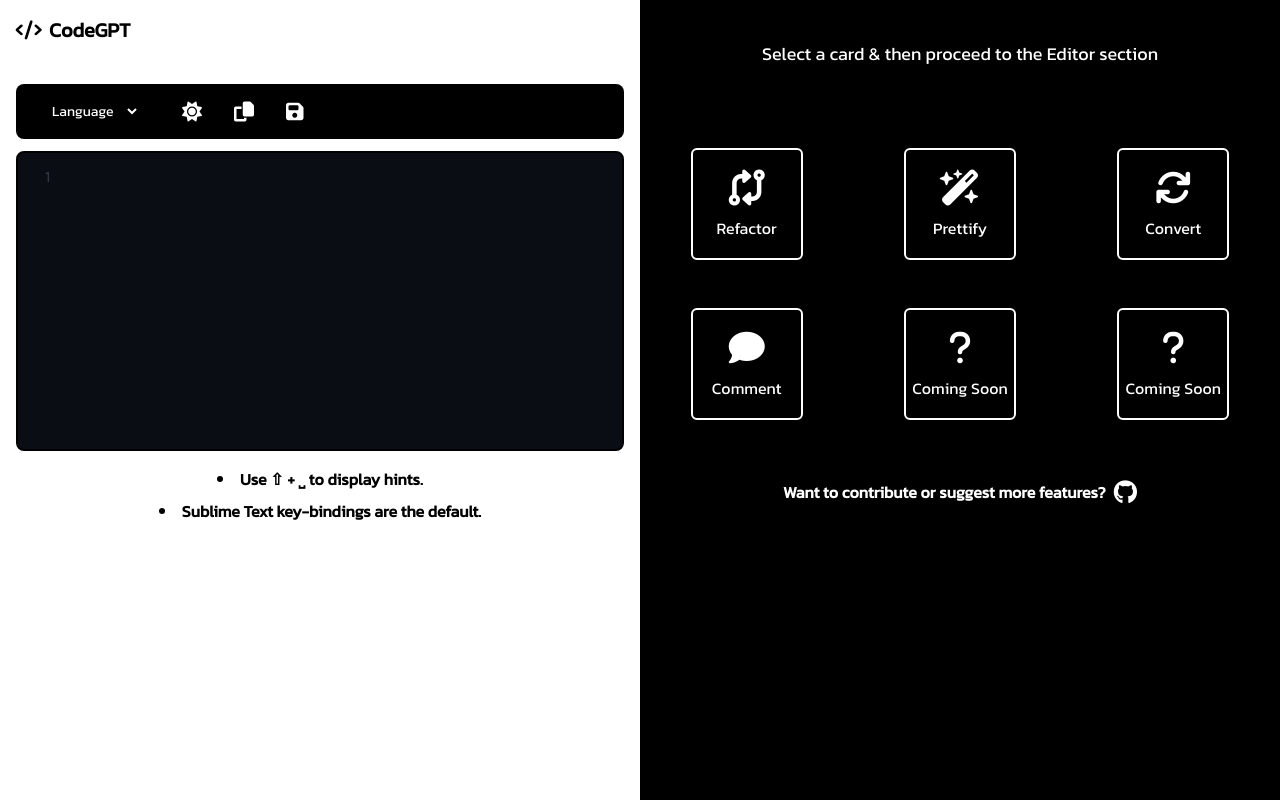
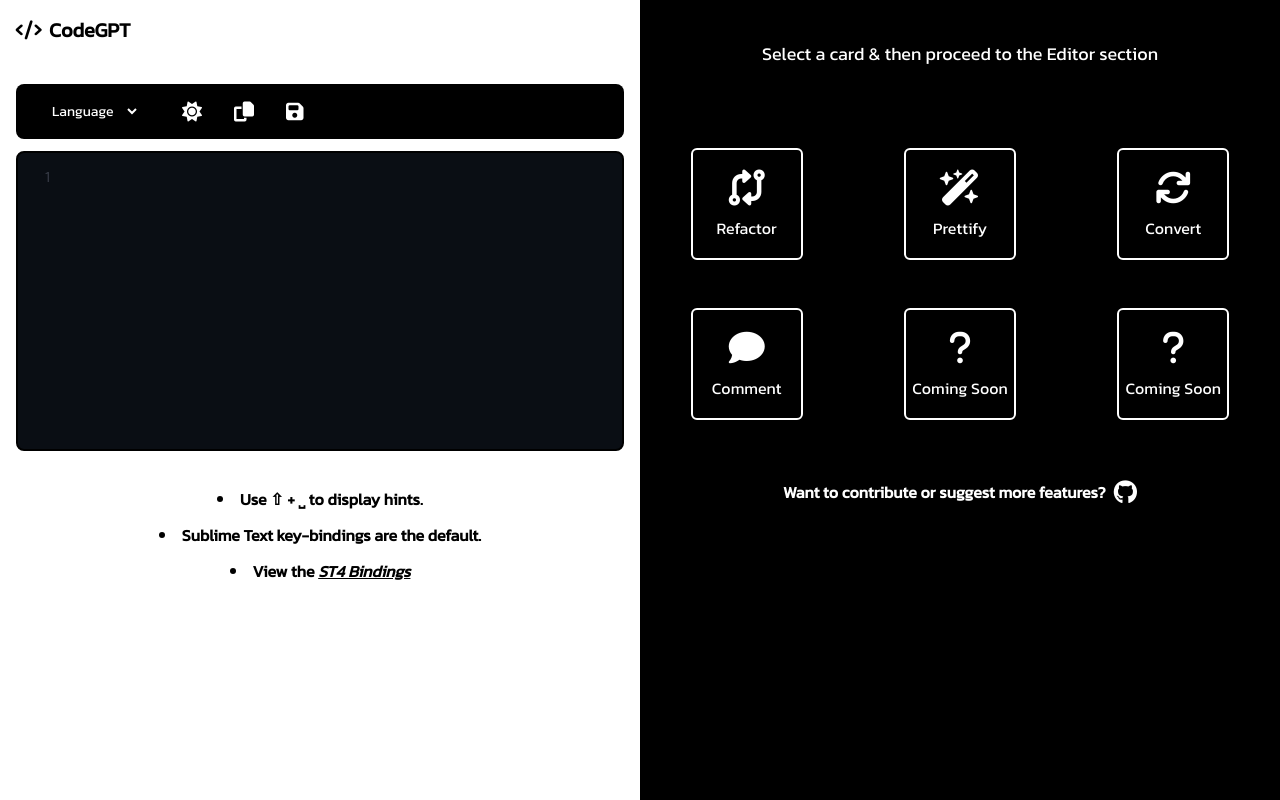
Before and after one commit to Abhishek-Dobliyal/CodeGPT, a Vue app: page /playground in a window 1280 px wide. Built offline with nearby package versions, Linux system fonts and the light colour scheme.

Commit message:
Animations added
Minor changes

Added hyperlink in Bullet component

```diff
--- a/public/index.html
+++ b/public/index.html
@@ -15,7 +15,10 @@
       href="https://cdnjs.cloudflare.com/ajax/libs/font-awesome/6.3.0/css/all.min.css"
       rel="stylesheet"
     />
-
+    <link
+      rel="stylesheet"
+      href="https://cdnjs.cloudflare.com/ajax/libs/animate.css/4.1.1/animate.min.css"
+    />
     <title><%= htmlWebpackPlugin.options.title %></title>
   </head>
   <body>
--- a/src/components/Bullets.vue
+++ b/src/components/Bullets.vue
@@ -1,13 +1,22 @@
 <template>
-  <div class="container font-semibold text-center py-2">
-    <ul v-for="point in points" :key="point" class="list-disc list-inside">
-      <li class="my-2">{{ point }}</li>
+  <div class="container font-semibold text-center py-2 mt-4">
+    <ul v-for="p in points" :key="p" class="list-disc list-inside">
+      <li class="my-3">
+        {{ p.point }}
+        <a
+          class="underline cursor-pointer italic"
+          :href="p.hyperlink"
+          target="_blank"
+        >
+          {{ p.hyperlinkTxt }}
+        </a>
+      </li>
     </ul>
   </div>
 </template>
 
 <script setup>
 const props = defineProps({
-  points: Array,
+  points: Object,
 });
 </script>
--- a/src/components/CommentSetting.vue
+++ b/src/components/CommentSetting.vue
@@ -1,5 +1,5 @@
 <template>
-  <div class="container my-4">
+  <div class="container my-4 animate__animated animate__fadeIn">
     <ToggleButton
       label="Comment on each line (if possible)"
       setting="comment-commentEveryLine"
--- a/src/components/ConvertSetting.vue
+++ b/src/components/ConvertSetting.vue
@@ -1,5 +1,5 @@
 <template>
-  <div class="container text-left">
+  <div class="container text-left animate__animated animate__fadeIn">
     <div class="flex items-center justify-start mt-4 space-x-3 ml-4">
       <span class="text-md font-semibold">Convert To</span>
       <SelectFieldPlayground
@@ -36,7 +36,6 @@
     let [start, end] = range.split("-").map((ele) => {
       return parseInt(ele);
     });
-    console.log(start, end, !start, !end);
     if (!start || start >= end || start > numLines || !end) {
       clearHighlight();
       return true;
@@ -52,12 +51,10 @@
       }
     );
     let lines = marker.lines;
-    console.log(lines);
     for (let i = start - 1; i <= end - 1; i++) {
       if (lines[i] && "text" in lines[i])
         editorContent.highlightedText += lines[i].text + "\n";
     }
-    console.log(store.state);
     return false;
   }
   clearHighlight();
--- a/src/components/InfoText.vue
+++ b/src/components/InfoText.vue
@@ -1,7 +1,9 @@
 <template>
-  <div class="flex items-center my-10 mx-5 sm:mt-16 sm:mx-7 space-x-5 justify-start text-left">
+  <div
+    class="flex items-center my-10 mx-5 sm:mt-16 sm:mx-7 space-x-5 justify-start text-left"
+  >
     <i :class="`${iconStyle} text-4xl`"></i>
-    <p class="text-lg mx-2">{{ text }}</p>
+    <p class="text-lg mx-2 animate__fadeInRight">{{ text }}</p>
   </div>
 </template>
 
--- a/src/components/PrettifySetting.vue
+++ b/src/components/PrettifySetting.vue
@@ -1,5 +1,5 @@
 <template>
-  <div class="container my-4">
+  <div class="container my-4 animate__animated animate__fadeIn">
     <ToggleButton
       label="Follow best practices"
       setting="prettify-useBestPractice"
--- a/src/components/RefactorSetting.vue
+++ b/src/components/RefactorSetting.vue
@@ -1,5 +1,5 @@
 <template>
-  <div class="container my-4">
+  <div class="container my-4 animate__animated animate__fadeIn">
     <ToggleButton
       label="Refactor Into Multiple Function(s)"
       setting="refactor-splitCode"
--- a/src/views/HomeView.vue
+++ b/src/views/HomeView.vue
@@ -1,6 +1,6 @@
 <template>
   <div class="grid sm:grid-cols-2 grid-cols-1 h-screen">
-    <div class="container relative">
+    <div class="container relative animate__animated animate__fadeInDown">
       <div
         class="flex justify-start mt-4 ml-4 text-xl align-center space-x-2 items-center"
       >
@@ -17,7 +17,9 @@
         >
       </div>
     </div>
-    <div class="text-center text-white bg-black">
+    <div
+      class="text-center text-white bg-black animate__animated animate__fadeInUp"
+    >
       <ul v-for="obj in infoButtonContent" :key="obj">
         <InfoText :text="obj.text" :iconStyle="obj.iconStyle"></InfoText>
       </ul>
--- a/src/views/PlaygroundView.vue
+++ b/src/views/PlaygroundView.vue
@@ -1,6 +1,6 @@
 <template>
   <div class="grid sm:grid-cols-2 grid-cols-1 h-screen">
-    <div class="container mb-4">
+    <div class="container mb-4 animate__animated animate__fadeInDown">
       <div
         class="flex justify-start mt-4 ml-4 text-xl align-center space-x-2 items-center cursor-pointer"
         @click="$router.push('/')"
@@ -9,12 +9,7 @@
         <span class="font-semibold">CodeGPT</span>
       </div>
       <CodeArea></CodeArea>
-      <Bullets
-        :points="[
-          'Use ⇧ + ⎵ to display hints.',
-          'Sublime Text key-bindings are the default.',
-        ]"
-      ></Bullets>
+      <Bullets :points="bulletPoints" v-if="!showOptions"></Bullets>
       <div class="container text-center" v-if="showOptions">
         <RefactorSetting
           v-if="$store.state.playgroundOptions.refactor.isBtnPressed"
@@ -36,7 +31,9 @@
         </button>
       </div>
     </div>
-    <div class="container text-white bg-black text-center mr-0">
+    <div
+      class="container text-white bg-black text-center mr-0 animate__animated animate__fadeInUp"
+    >
       <div class="container text-center mt-10 mb-4">
         <span class="sm:text-lg text-md"
           >Select a card & then proceed to the Editor section</span
@@ -99,10 +96,29 @@
 import PrettifySetting from "@/components/PrettifySetting.vue";
 import CommentSetting from "@/components/CommentSetting.vue";
 import Bullets from "@/components/Bullets.vue";
-import { computed } from "vue";
+import { computed, ref } from "vue";
 import { useStore } from "vuex";
 
 const store = useStore();
+
+const bulletPoints = ref([
+  {
+    point: "Use ⇧ + ⎵ to display hints.",
+    hyperlink: "",
+    hyperlinkTxt: "",
+  },
+  {
+    point: "Sublime Text key-bindings are the default.",
+    hyperlink: "",
+    hyperlinkTxt: "",
+  },
+  {
+    point: "View the ",
+    hyperlink: "https://rowannicholls.github.io/sublime_text/key_bindings.html",
+    hyperlinkTxt: "ST4 Bindings",
+  },
+]);
+
 const showOptions = computed(() => {
   const currPlaygroundOptions = store.getters.getPlaygroundOptions;
   for (const key in currPlaygroundOptions) {
```
